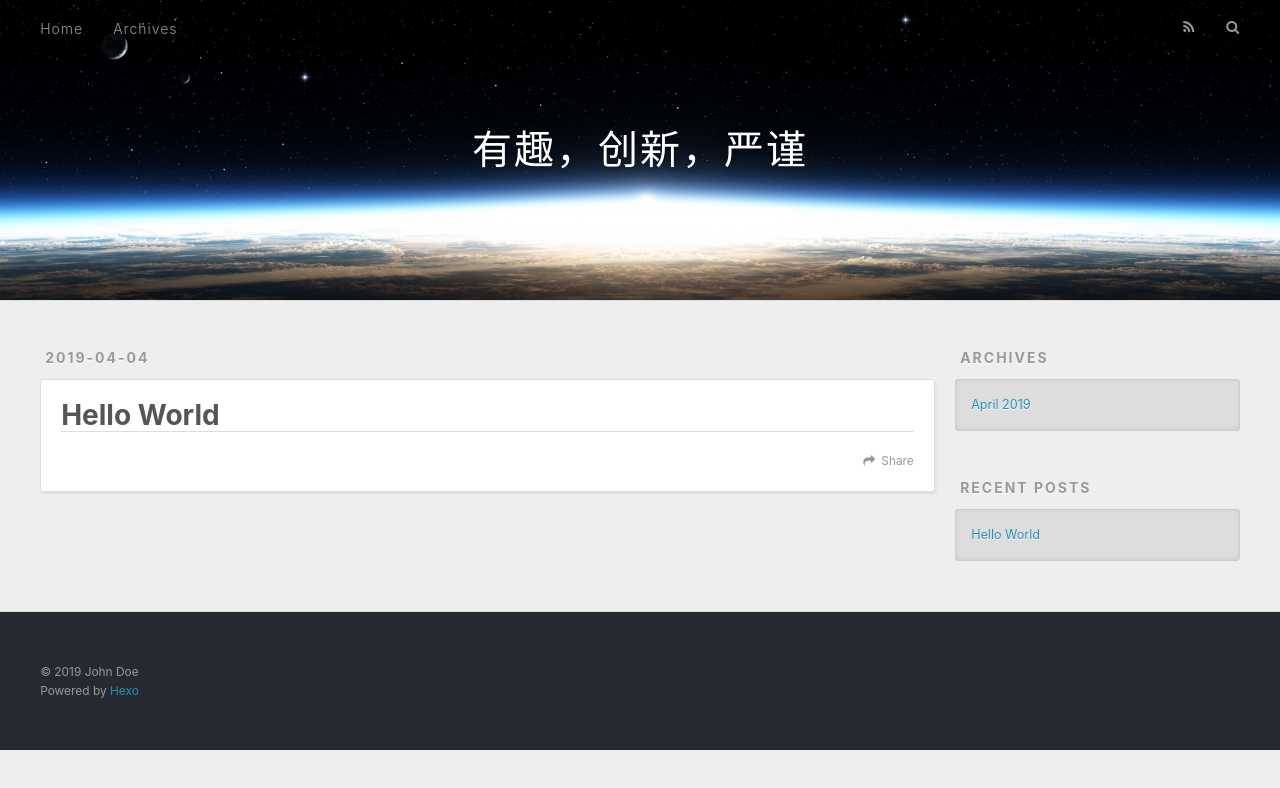
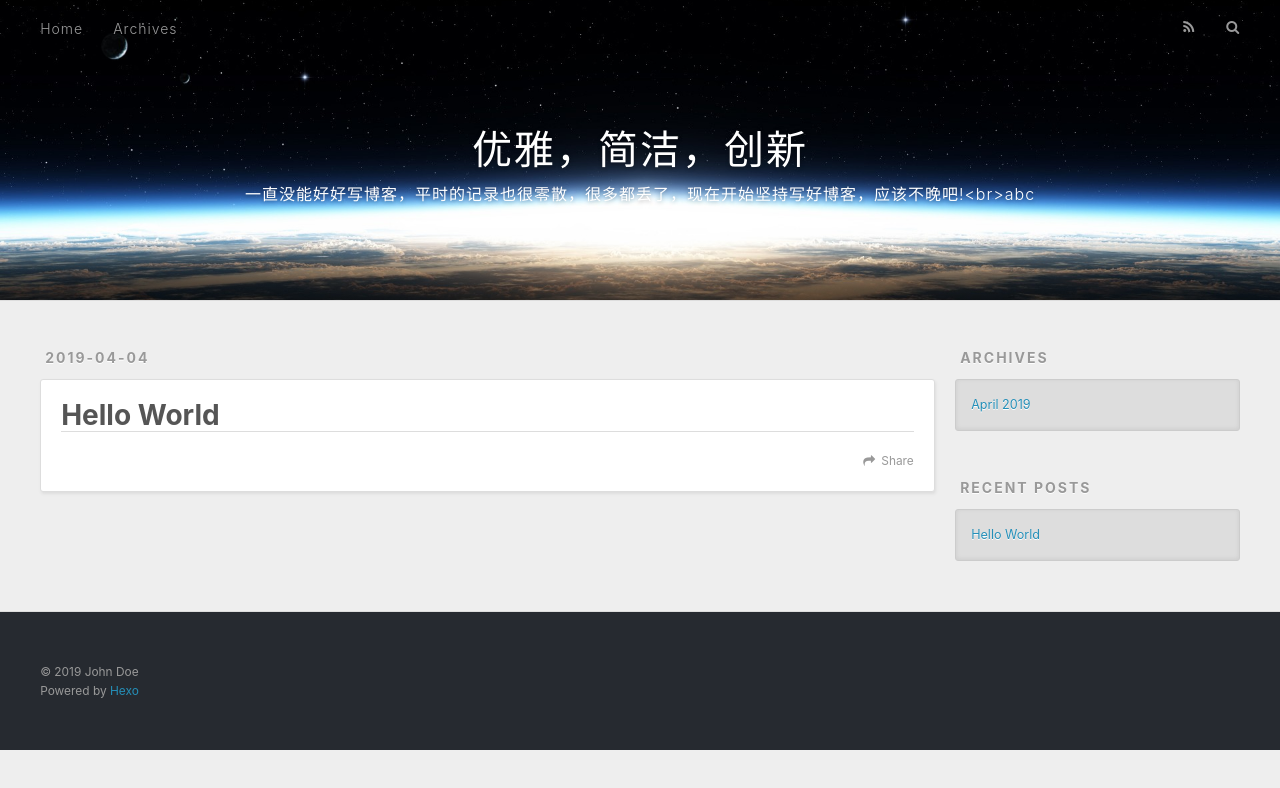
Before and after one commit to ZhouWeicheng90/zhouweicheng90.github.io, a plain HTML site: page index.html in a window 1280 px wide. Drawn offline with nearby package versions, Linux system fonts and the light colour scheme.

Commit message:
Site updated: 2019-04-04 18:59:14

```diff
--- a/index.html
+++ b/index.html
@@ -5,20 +5,17 @@
 
 
 
-  <title>有趣，创新，严谨</title>
+  <title>优雅，简洁，创新</title>
   <meta name="viewport" content="width=device-width, initial-scale=1, maximum-scale=1">
-  <meta name="description" content="从来没有认真对待过自己的博客，很多感悟都没有记录下来，更别说分享出去了，现在开始坚持写好博客，应该不晚吧!abc">
-<meta property="og:type" content="website">
-<meta property="og:title" content="有趣，创新，严谨">
+  <meta property="og:type" content="website">
+<meta property="og:title" content="优雅，简洁，创新">
 <meta property="og:url" content="http://yoursite.com/index.html">
-<meta property="og:site_name" content="有趣，创新，严谨">
-<meta property="og:description" content="从来没有认真对待过自己的博客，很多感悟都没有记录下来，更别说分享出去了，现在开始坚持写好博客，应该不晚吧!abc">
+<meta property="og:site_name" content="优雅，简洁，创新">
 <meta property="og:locale" content="default">
 <meta name="twitter:card" content="summary">
-<meta name="twitter:title" content="有趣，创新，严谨">
-<meta name="twitter:description" content="从来没有认真对待过自己的博客，很多感悟都没有记录下来，更别说分享出去了，现在开始坚持写好博客，应该不晚吧!abc">
+<meta name="twitter:title" content="优雅，简洁，创新">
 
-    <link rel="alternate" href="/atom.xml" title="有趣，创新，严谨" type="application/atom+xml">
+    <link rel="alternate" href="/atom.xml" title="优雅，简洁，创新" type="application/atom+xml">
 
 
     <link rel="icon" href="/favicon.png">
@@ -37,8 +34,12 @@
   <div id="header-outer" class="outer">
     <div id="header-title" class="inner">
       <h1 id="logo-wrap">
-        <a href="/" id="logo">有趣，创新，严谨</a>
+        <a href="/" id="logo">优雅，简洁，创新</a>
       </h1>
+
+        <h2 id="subtitle-wrap">
+          <a href="/" id="subtitle">一直没能好好写博客，平时的记录也很零散，很多都丢了，现在开始坚持写好博客，应该不晚吧!&lt;br&gt;abc</a>
+        </h2>
 
     </div>
     <div id="header-inner" class="inner">
@@ -91,7 +92,7 @@
 
     </div>
     <footer class="article-footer">
-      <a data-url="http://yoursite.com/2019/04/04/hello-world/" data-id="cju2ir7c5000058vlihk8qtsz" class="article-share-link">Share</a>
+      <a data-url="http://yoursite.com/2019/04/04/hello-world/" data-id="cju2j2j52000098vl8y8qf7a8" class="article-share-link">Share</a>
 
 
     </footer>
```
Also changed, not shown: 2019/04/04/hello-world/index.html (+10 -9 lines), archives/2019/04/index.html (+11 -10 lines), archives/2019/index.html (+11 -10 lines), archives/index.html (+11 -10 lines).
